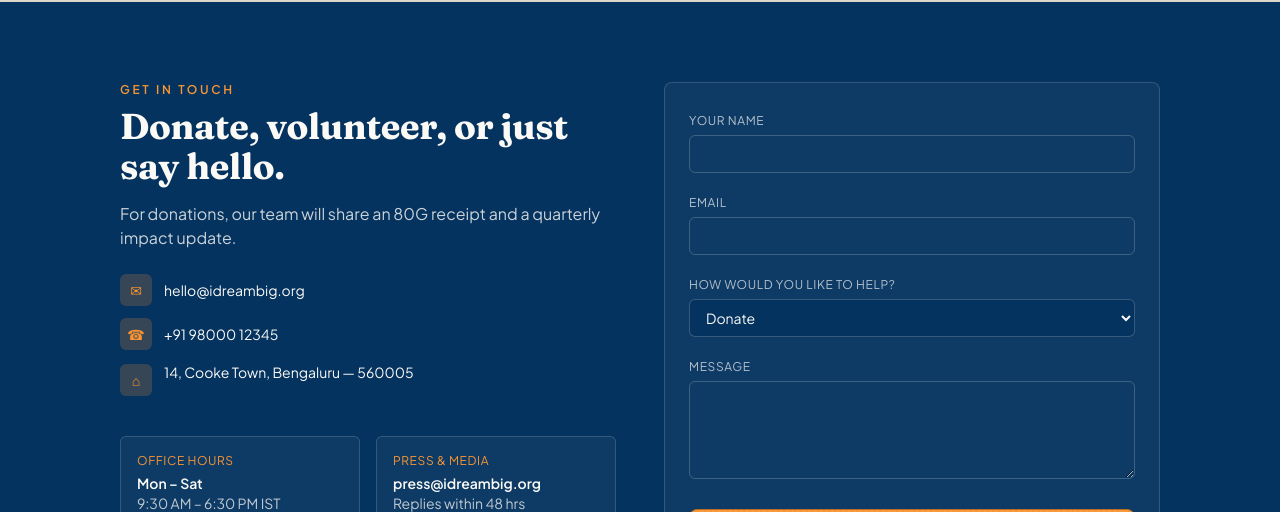
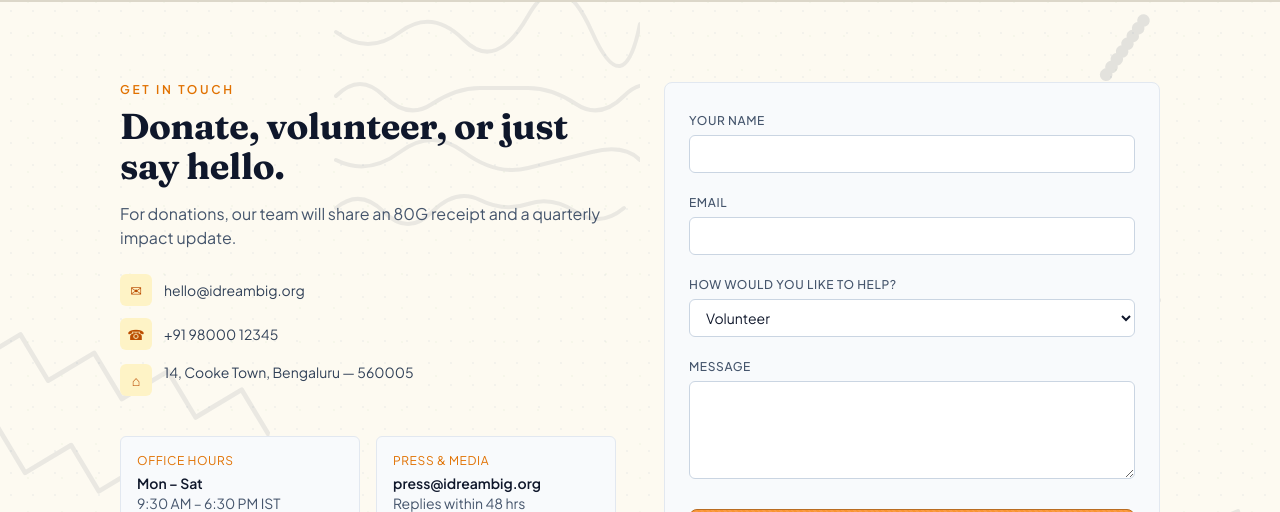
Before and after one commit to MJ-XO/IDreamBig, a React (Vite) app: page /contact in a window 1280 px wide. Shown: the part 440-952 px from the top of the page. Built offline with nearby package versions, Linux system fonts and the light colour scheme.

Commit message:
Build: tracking dist folder for 100% hands-off automation

```diff
--- a/src/routes/contact.tsx
+++ b/src/routes/contact.tsx
@@ -28,30 +28,30 @@
 
 
       {/* Contact details + form */}
-      <section className="border-t border-border bg-primary text-primary-foreground">
+<section className="border-t border-border bg-transparent  text-slate-900">
   <div className="mx-auto grid max-w-8xl gap-12 pl-30 px-5 pr-30 py-20 md:grid-cols-2">
     <div>
-            <div className="text-xs font-semibold uppercase tracking-[0.22em] text-sun">Get in touch</div>
-            <h2 className="mt-2 font-display text-3xl font-bold md:text-4xl">Donate, volunteer, or just say hello.</h2>
-            <p className="mt-4 text-primary-foreground/80">
+      <div className="text-xs font-semibold uppercase tracking-[0.22em] text-amber-600">Get in touch</div>
+      <h2 className="mt-2 font-display text-3xl font-bold md:text-4xl text-slate-900">Donate, volunteer, or just say hello.</h2>
+      <p className="mt-4 text-slate-600">
         For donations, our team will share an 80G receipt and a quarterly impact update.
       </p>
-            <ul className="mt-6 space-y-3 text-sm">
-              <li className="flex items-center gap-3"><span className="flex h-8 w-8 items-center justify-center rounded-md bg-sun/20 text-sun">✉</span> hello@idreambig.org</li>
-              <li className="flex items-center gap-3"><span className="flex h-8 w-8 items-center justify-center rounded-md bg-sun/20 text-sun">☎</span> +91 98000 12345</li>
-              <li className="flex items-start gap-3"><span className="mt-0.5 flex h-8 w-8 items-center justify-center rounded-md bg-sun/20 text-sun">⌂</span> 14, Cooke Town, Bengaluru — 560005</li>
+      <ul className="mt-6 space-y-3 text-sm text-slate-700">
+        <li className="flex items-center gap-3"><span className="flex h-8 w-8 items-center justify-center rounded-md bg-amber-100 text-amber-700">✉</span> hello@idreambig.org</li>
+        <li className="flex items-center gap-3"><span className="flex h-8 w-8 items-center justify-center rounded-md bg-amber-100 text-amber-700">☎</span> +91 98000 12345</li>
+        <li className="flex items-start gap-3"><span className="mt-0.5 flex h-8 w-8 items-center justify-center rounded-md bg-amber-100 text-amber-700">⌂</span> 14, Cooke Town, Bengaluru — 560005</li>
       </ul>
 
       <div className="mt-10 grid grid-cols-2 gap-4 text-sm">
-              <div className="rounded-md border border-primary-foreground/15 bg-primary-foreground/[0.04] p-4">
-                <div className="text-xs uppercase tracking-wider text-sun">Office hours</div>
-                <div className="mt-1 font-semibold">Mon – Sat</div>
-                <div className="text-primary-foreground/75">9:30 AM – 6:30 PM IST</div>
+        <div className="rounded-md border border-slate-200 bg-slate-50 p-4">
+          <div className="text-xs uppercase tracking-wider text-amber-600">Office hours</div>
+          <div className="mt-1 font-semibold text-slate-900">Mon – Sat</div>
+          <div className="text-slate-600">9:30 AM – 6:30 PM IST</div>
         </div>
-              <div className="rounded-md border border-primary-foreground/15 bg-primary-foreground/[0.04] p-4">
-                <div className="text-xs uppercase tracking-wider text-sun">Press & media</div>
-                <div className="mt-1 font-semibold">press@idreambig.org</div>
-                <div className="text-primary-foreground/75">Replies within 48 hrs</div>
+        <div className="rounded-md border border-slate-200 bg-slate-50 p-4">
+          <div className="text-xs uppercase tracking-wider text-amber-600">Press & media</div>
+          <div className="mt-1 font-semibold text-slate-900">press@idreambig.org</div>
+          <div className="text-slate-600">Replies within 48 hrs</div>
         </div>
       </div>
     </div>
@@ -70,29 +70,28 @@
   return (
     <form
       onSubmit={(e) => { e.preventDefault(); setSent(true); }}
-      className="rounded-lg border border-primary-foreground/15 bg-primary-foreground/[0.04] p-6"
+      className="rounded-lg border border-slate-200 bg-slate-50 p-6"
     >
       <div className="grid gap-4">
         <label className="block">
-          <span className="text-xs uppercase tracking-wider text-primary-foreground/70">Your name</span>
-          <input required className="mt-1 w-full rounded-md border border-primary-foreground/20 bg-transparent px-3 py-2 text-sm outline-none focus:border-sun" />
+          <span className="text-xs uppercase tracking-wider text-slate-600 font-medium">Your name</span>
+          <input required className="mt-1 w-full rounded-md border border-slate-300 bg-white px-3 py-2 text-sm text-slate-900 outline-none focus:border-amber-500" />
         </label>
         <label className="block">
-          <span className="text-xs uppercase tracking-wider text-primary-foreground/70">Email</span>
-          <input required type="email" className="mt-1 w-full rounded-md border border-primary-foreground/20 bg-transparent px-3 py-2 text-sm outline-none focus:border-sun" />
+          <span className="text-xs uppercase tracking-wider text-slate-600 font-medium">Email</span>
+          <input required type="email" className="mt-1 w-full rounded-md border border-slate-300 bg-white px-3 py-2 text-sm text-slate-900 outline-none focus:border-amber-500" />
         </label>
         <label className="block">
-          <span className="text-xs uppercase tracking-wider text-primary-foreground/70">How would you like to help?</span>
-          <select className="mt-1 w-full rounded-md border border-primary-foreground/20 bg-primary px-3 py-2 text-sm outline-none focus:border-sun">
-            <option>Donate</option>
+          <span className="text-xs uppercase tracking-wider text-slate-600 font-medium">How would you like to help?</span>
+          <select className="mt-1 w-full rounded-md border border-slate-300 bg-white px-3 py-2 text-sm text-slate-900 outline-none focus:border-amber-500">
             <option>Volunteer</option>
             <option>Partner with us</option>
             <option>Just saying hello</option>
           </select>
         </label>
         <label className="block">
-          <span className="text-xs uppercase tracking-wider text-primary-foreground/70">Message</span>
-          <textarea rows={4} className="mt-1 w-full rounded-md border border-primary-foreground/20 bg-transparent px-3 py-2 text-sm outline-none focus:border-sun" />
+          <span className="text-xs uppercase tracking-wider text-slate-600 font-medium">Message</span>
+          <textarea rows={4} className="mt-1 w-full rounded-md border border-slate-300 bg-white px-3 py-2 text-sm text-slate-900 outline-none focus:border-amber-500" />
         </label>
         <button type="submit" className="btn-flat btn-flat-hover btn-sun mt-2 self-start">
           {sent ? "Thank you — we'll be in touch ✓" : "Send message"}
--- a/src/routes/index.tsx
+++ b/src/routes/index.tsx
@@ -190,7 +190,7 @@
 
             ].map((t) => (
               <div key={t.n} className="card-textured p-14 text-center transition-transform duration-300 hover:-translate-y-1">
-                <div className={`mx-auto flex h-35 w-35 items-center justify-center rounded-full ${t.c} font-display text-2xl font-bold overflow-hidden`}>
+                <div className={`mx-auto flex h-36 w-36 items-center justify-center rounded-full ${t.c} font-display text-2xl font-bold overflow-hidden`}>
                   {t.img ? (
                     <img src={t.img} alt={t.n} className="h-full w-full object-cover" />
                   ) : (
```
Lines whose indentation alone changed are shown as unchanged.
